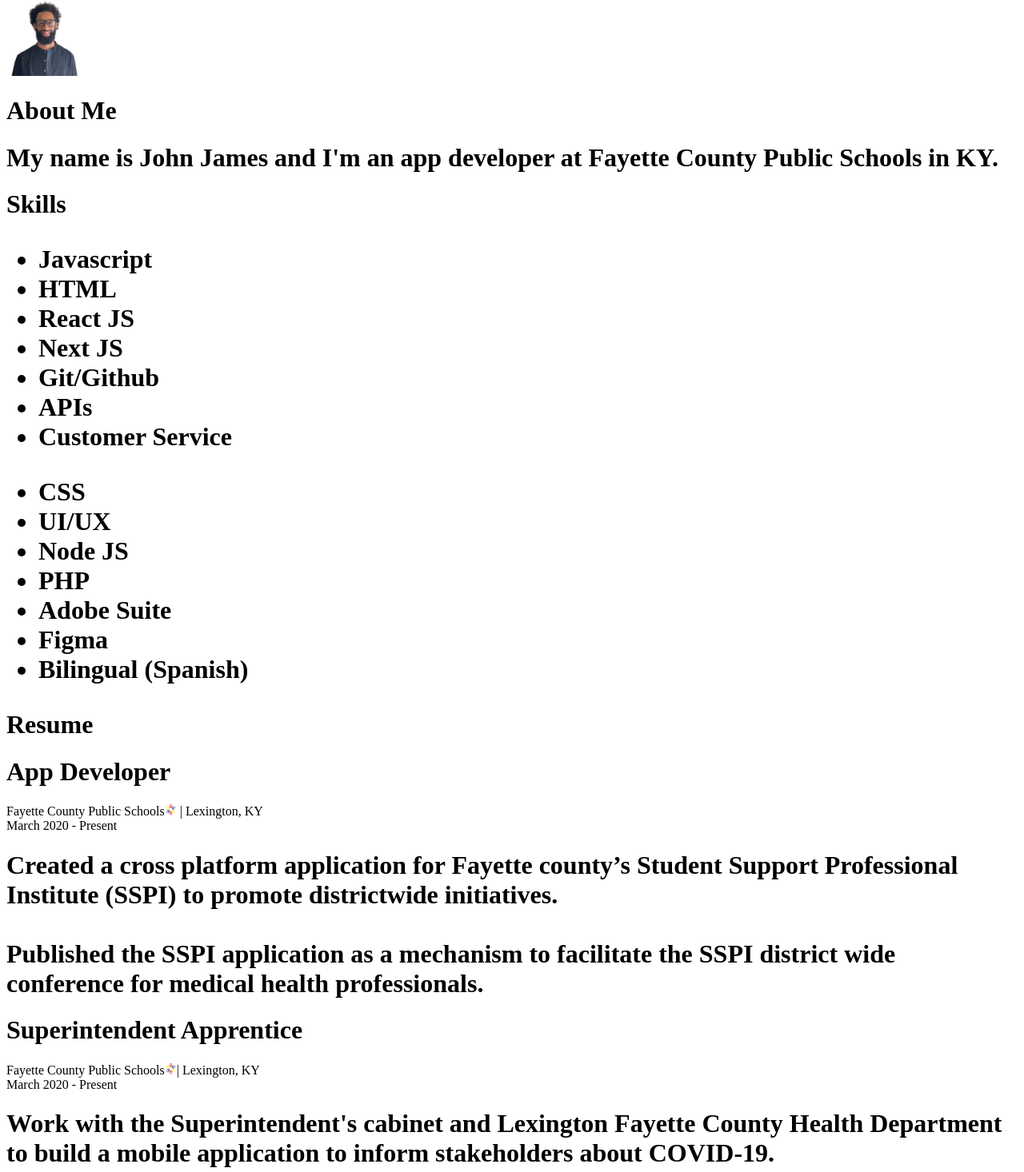
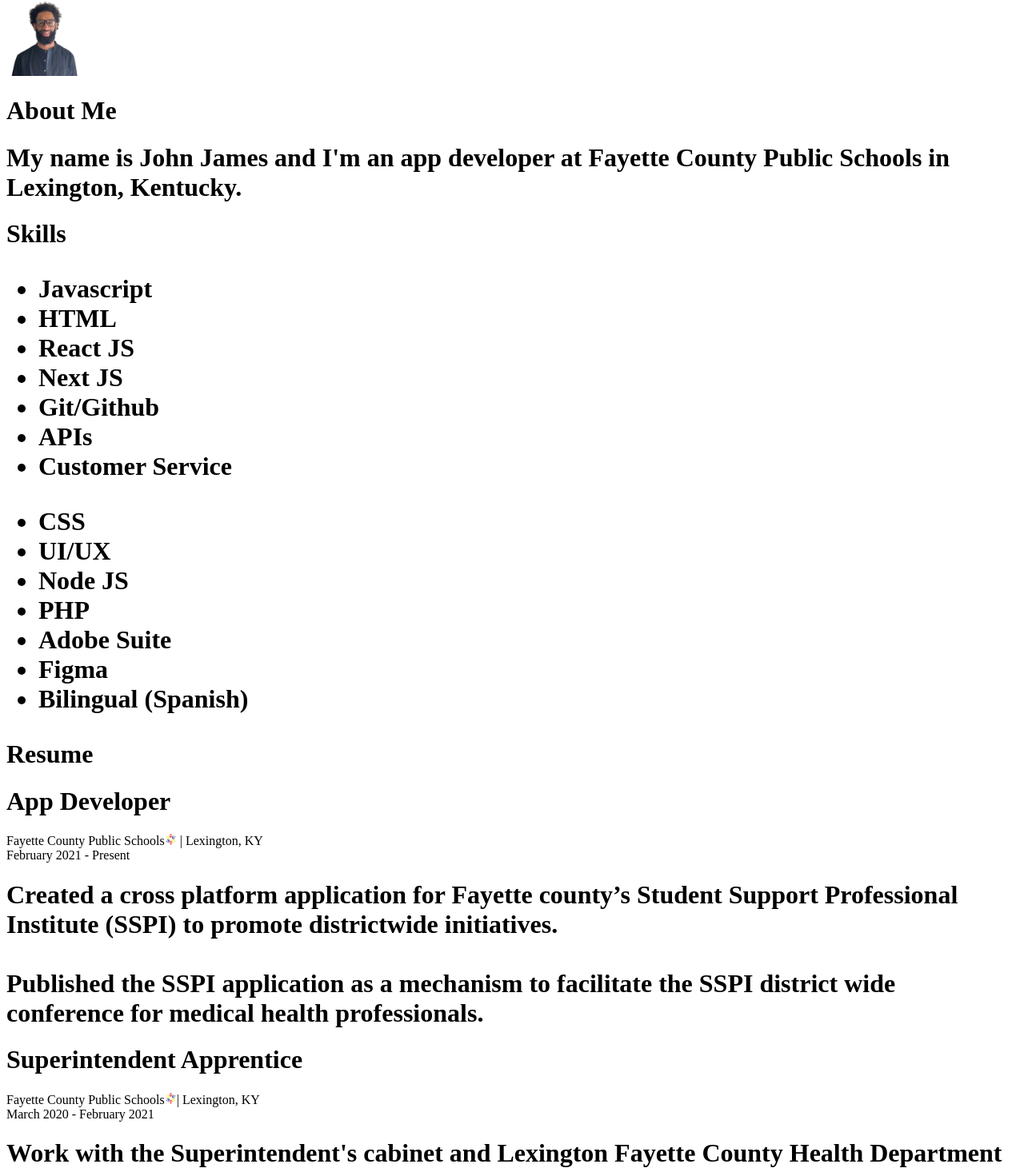
Before and after one commit to rhomanjames/Rhoman, a Next.js app: page / in a window 1280 px wide. Shown: the part 1320-2786 px from the top of the page at 80% size. Built offline with nearby package versions, Linux system fonts and the light colour scheme.

Commit message:
about and resume changed

```diff
--- a/components/AboutMe.js
+++ b/components/AboutMe.js
@@ -24,7 +24,7 @@
             <div className="w-full transition  p-4 ">
                 {/*Content Text*/}
                 <div className="flex lg:p-0 p-1 space-y-4 flex-col text-left">
-                    <h1 className="justify-center md:text-sm lg:text-md flex align-center text-center">My name is John James and I'm an app developer at Fayette County Public Schools in KY.<br className="border-b-2 border-gray-50"/></h1>
+                    <h1 className="justify-center md:text-sm lg:text-md flex align-center text-center">My name is John James and I'm an app developer at Fayette County Public Schools in Lexington, Kentucky.<br className="border-b-2 border-gray-50"/></h1>
                 </div>
             </div>
         </div>
--- a/components/Resume.js
+++ b/components/Resume.js
@@ -26,7 +26,7 @@
                     object-contain border-4 border-solid border-gray-100"
                     height={15}
                     width={15}/> | Lexington, KY
-                    <br /> March 2020 - Present </p>
+                    <br /> February 2021 - Present </p>
                     <h1 className="">Created a  cross platform application for Fayette county’s Student Support Professional Institute (SSPI) to promote districtwide initiatives. <br /> <br /> Published the SSPI application as a mechanism to facilitate the SSPI district wide conference for medical health professionals.</h1>
                 </div>
                 <div className="flex border-b-2 lg:pb-4 lg:p-0 lg:pt-4 space-y-3 p-4 flex-col text-left">
@@ -39,7 +39,7 @@
                     object-contain border-4 border-solid border-gray-100"
                     height={15}
                     width={15}/>
-                    | Lexington, KY <br /> March 2020 - Present </p>
+                    | Lexington, KY <br /> March 2020 - February 2021</p>
                     <h1 className="">Work with the Superintendent's cabinet and Lexington Fayette County Health Department to build a mobile application to inform stakeholders about COVID-19.</h1>
                 </div>
                 <br/>
```
